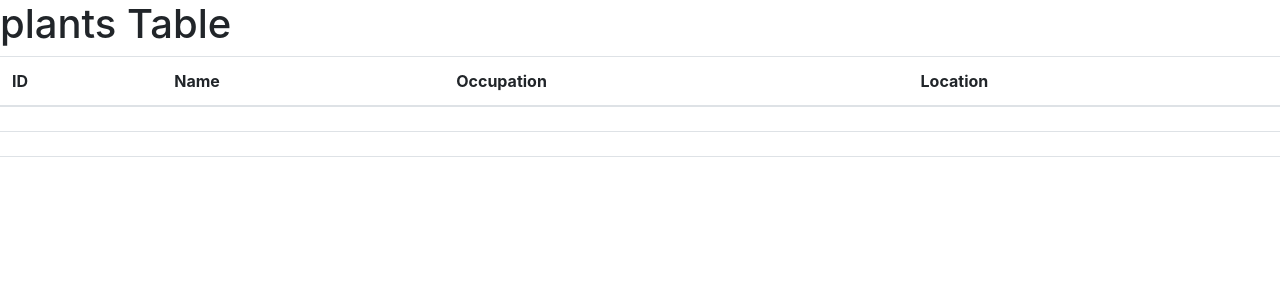
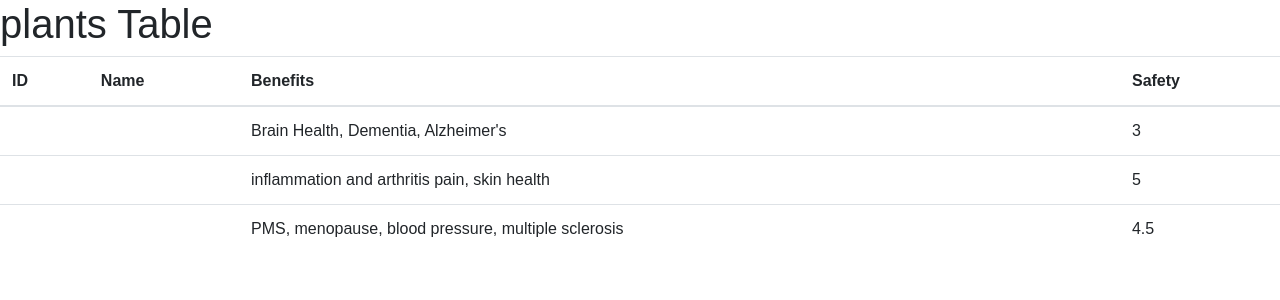
Before and after one commit to Q118/reactory, a React (Create React App) app: page / in a window 1280 px wide. Shown: the top 300 px of the page. Built offline with nearby package versions, Linux system fonts and the light colour scheme.

Commit message:
showing plants benefit and safety column

```diff
--- a/src/components/PlantTable.js
+++ b/src/components/PlantTable.js
@@ -10,7 +10,7 @@ class PlantTable extends React.Component {
       });
     };
     render() {
-      const sortedplants = plants.sort((a, b) => {
+      const sortedPlants = plants.sort((a, b) => {
         if (a.name === b.name) {
           return 0;
         }
@@ -37,17 +37,17 @@ class PlantTable extends React.Component {
                 <th onClick={this.handleNameSort} scope="col">
                   Name
                 </th>
-                <th scope="col">Occupation</th>
-                <th scope="col">Location</th>
+                <th scope="col">Benefits</th>
+                <th scope="col">Safety</th>
               </tr>
             </thead>
             <tbody>
-              {sortedplants.map((friend) => (
-                <tr key={friend.id}>
-                  <th scope="row">{friend.id}</th>
-                  <td>{friend.name}</td>
-                  <td>{friend.occupation}</td>
-                  <td>{friend.location}</td>
+              {sortedPlants.map((plant) => (
+                <tr key={plant.id}>
+                  <th scope="row">{plant.id}</th>
+                  <td>{plant.name}</td>
+                  <td>{plant.Benefits}</td>
+                  <td>{plant.Safety}</td>
                 </tr>
               ))}
             </tbody>
--- /dev/null
+++ b/src/index.css
@@ -0,0 +1,10 @@
+* {
+  box-sizing: border-box;
+  font-family: sans-serif;
+}
+
+html, body, #root {
+  padding: 0;
+  margin: 0;
+  height: 100%;
+}
--- a/src/index.js
+++ b/src/index.js
@@ -3,7 +3,7 @@
 import React from "react";
 import ReactDOM from "react-dom";
 import "bootstrap/dist/css/bootstrap.css";
-
+import "./index.css";
 import App from "./App";
 
 ReactDOM.render(<App />, document.getElementById("root"));
```
